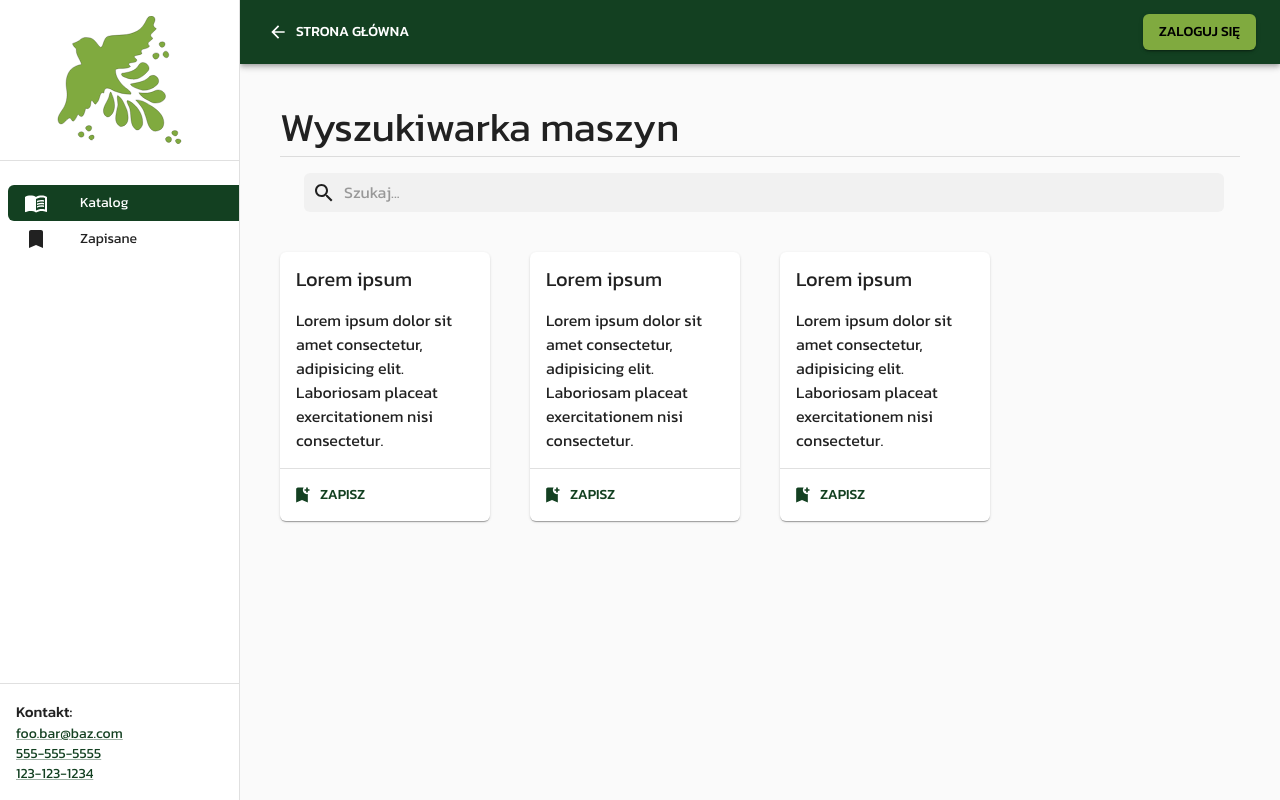
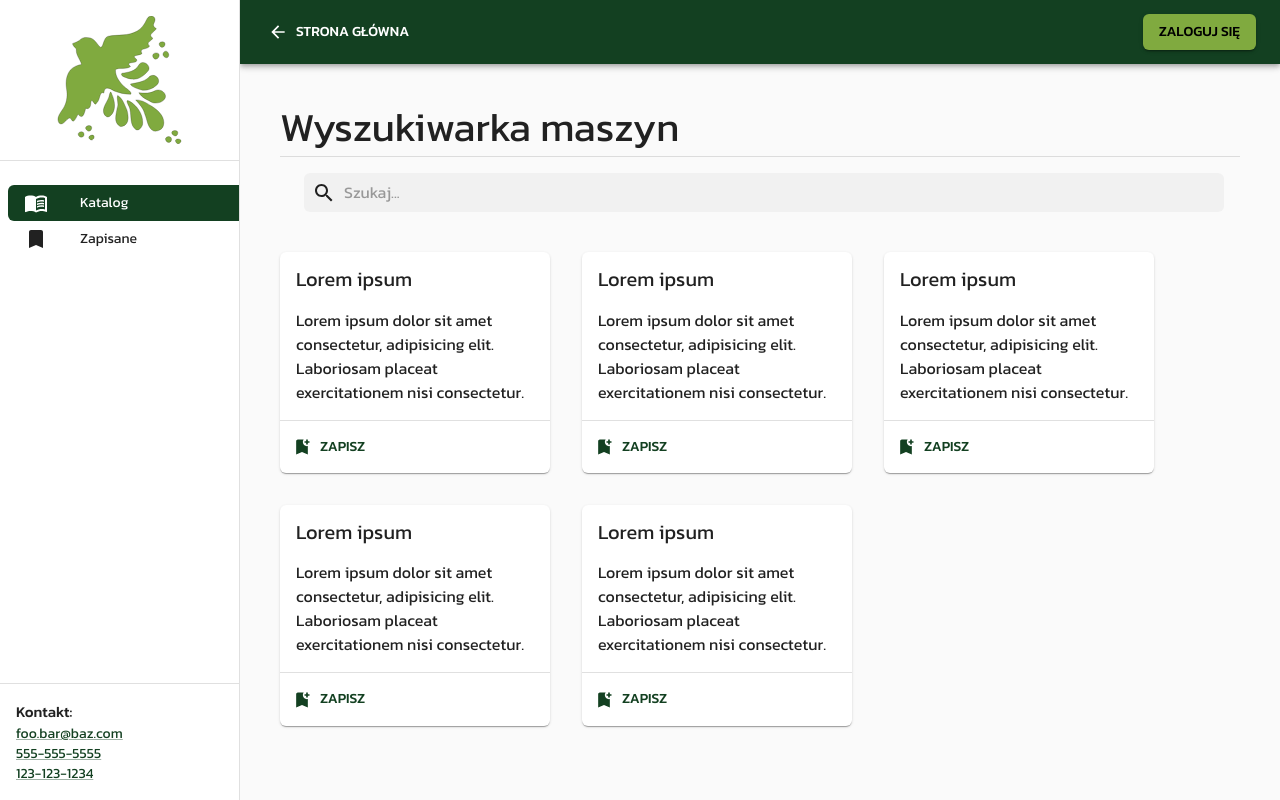
Before and after one commit to kzuraniewski/catalog, a Next.js app: page /katalog in a window 1280 px wide. Built offline with nearby package versions, Linux system fonts and the light colour scheme.

Commit message:
catalog view updated

```diff
--- a/src/components/documents/DocumentCard.tsx
+++ b/src/components/documents/DocumentCard.tsx
@@ -20,7 +20,7 @@ const DocumentCard = ({ ...other }: DocumentCardProps) => {
 	const t = Math.floor(Math.random() * 1000);
 
 	return (
-		<Card {...other}>
+		<Card sx={{ width: 270 }} {...other}>
 			<Link href={`/katalog/${t}`}>
 				<CardActionArea disableRipple href={`/katalog/${t}`}>
 					<CardContent>
--- a/src/pages/katalog/index.tsx
+++ b/src/pages/katalog/index.tsx
@@ -22,22 +22,23 @@ const Katalog: NextPage = () => {
 					<Search />
 				</Box>
 
-				<Grid container spacing={5}>
-					<Grid item xs={3}>
-						<DocumentCard />
-					</Grid>
-					<Grid item xs={3}>
-						<DocumentCard />
-					</Grid>
-					<Grid item xs={3}>
-						<DocumentCard />
-					</Grid>
-				</Grid>
+				<Box
+					sx={{
+						display: 'flex',
+						flexWrap: 'wrap',
+						gap: 4,
+						width: 'fit-content',
+					}}
+				>
+					<DocumentCard />
+					<DocumentCard />
+					<DocumentCard />
+					<DocumentCard />
+					<DocumentCard />
+				</Box>
 			</Panel>
 		</>
 	);
 };
 
 export default Katalog;
-
-//TODO: remove `/dokument`
```
